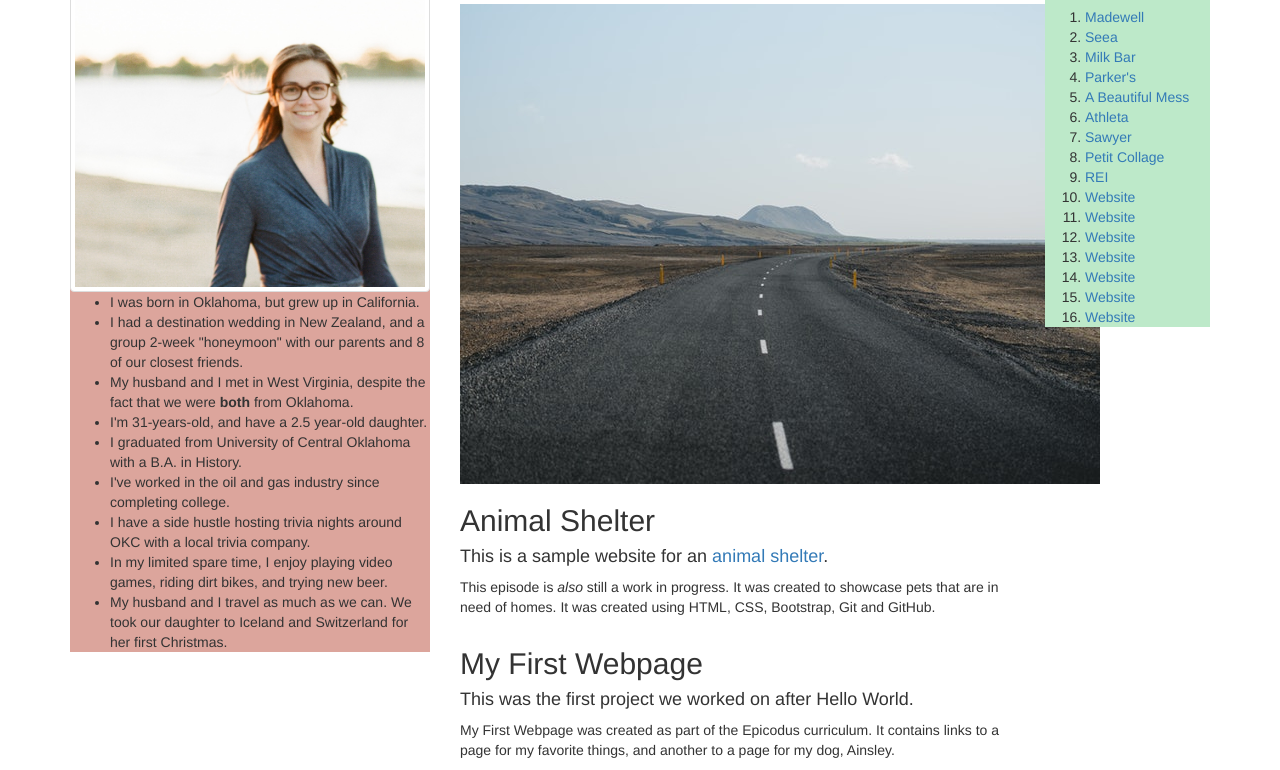
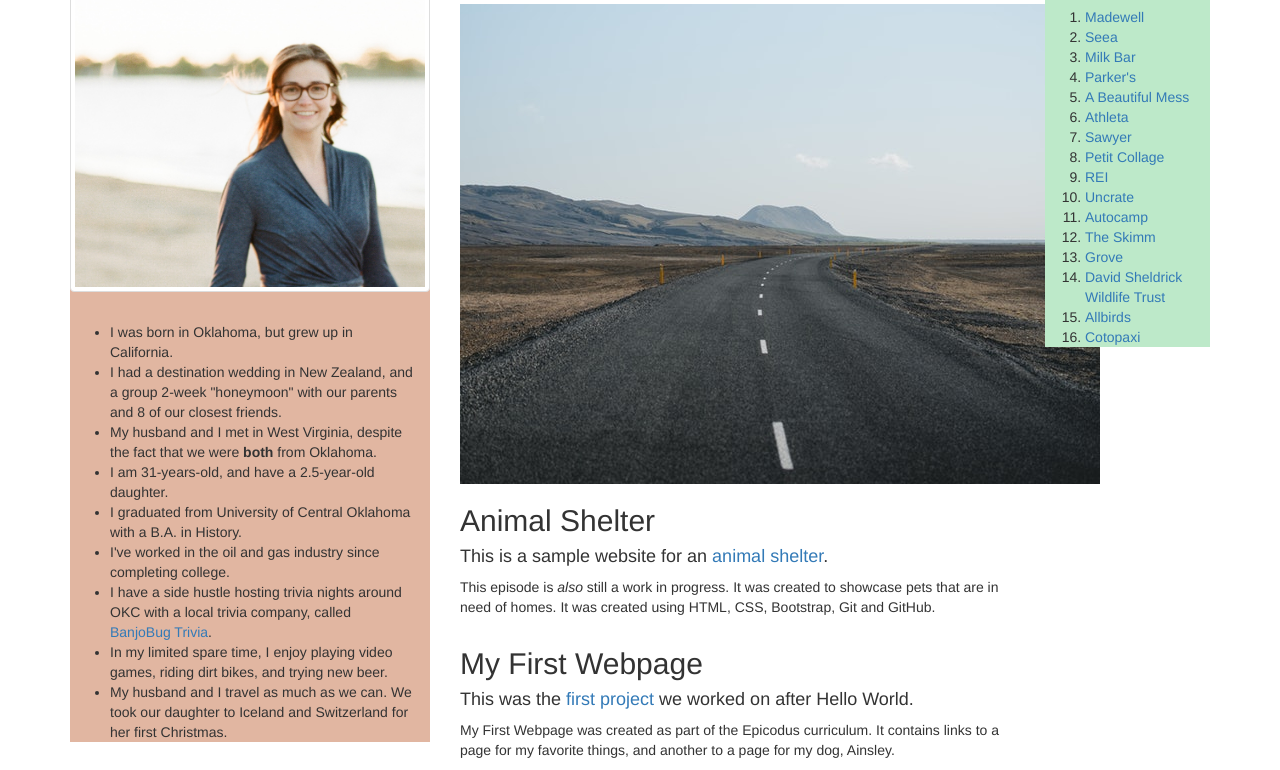
Before and after one commit to jesspropulsionlab/epicodus-portfolio, a plain HTML site: page index.html in a window 1280 px wide. Shown: the part 409-1179 px from the top of the page. Drawn offline with Linux system fonts and the light colour scheme.

Commit message:
Finish adding links to Favorite Things.

```diff
--- a/css/styles.css
+++ b/css/styles.css
@@ -3,5 +3,13 @@
 }
 
 .about-me {
-  background-color: #DCA59C;
+  background-color: #E1B6A1;
 }
+
+.about-me h2 {
+  text-align: center;
+}
+
+.about-me ul {
+  padding-right: 16px
+}
--- a/index.html
+++ b/index.html
@@ -15,16 +15,16 @@
         <div class="col-md-4">
           <div class="about-me">
             <h2>About Me</h2>
-            <img src="images/me.jpg" alt="A picture of the portfolio owner, Jess." class="img-thumbnail">
+            <p><img src="images/me.jpg" class="img-thumbnail" alt="A picture of the portfolio owner, Jess."></p>
             <br>
             <ul>
               <li>I was born in Oklahoma, but grew up in California.</li>
               <li>I had a destination wedding in New Zealand, and a group 2-week "honeymoon" with our parents and 8 of our closest friends.</li>
               <li>My husband and I met in West Virginia, despite the fact that we were <strong>both</strong> from Oklahoma.</li>
-              <li>I'm 31-years-old, and have a 2.5 year-old daughter.</li>
+              <li>I am 31-years-old, and have a 2.5-year-old daughter.</li>
               <li>I graduated from University of Central Oklahoma with a B.A. in History.</li>
               <li>I've worked in the oil and gas industry since completing college.</li>
-              <li>I have a side hustle hosting trivia nights around OKC with a local trivia company.</li>
+              <li>I have a side hustle hosting trivia nights around OKC with a local trivia company, called <a href="https://www.banjobug.com" target="_BLANK">BanjoBug Trivia</a>.</li>
               <li>In my limited spare time, I enjoy playing video games, riding dirt bikes, and trying new beer.</li>
               <li>My husband and I travel as much as we can. We took our daughter to Iceland and Switzerland for her first Christmas.</li>
             </ul>
@@ -51,13 +51,13 @@
             <li><a href="https://besawyer.com" target="_BLANK">Sawyer</a></li>
             <li><a href="https://petitcollage.com" target="_BLANK">Petit Collage</a></li>
             <li><a href="https://www.rei.com" target="_BLANK">REI</a></li>
-            <li><a href="#" target="_BLANK">Website</a></li>
-            <li><a href="#" target="_BLANK">Website</a></li>
-            <li><a href="#" target="_BLANK">Website</a></li>
-            <li><a href="#" target="_BLANK">Website</a></li>
-            <li><a href="#" target="_BLANK">Website</a></li>
-            <li><a href="#" target="_BLANK">Website</a></li>
-            <li><a href="#" target="_BLANK">Website</a></li>
+            <li><a href="https://uncrate.com" target="_BLANK">Uncrate</a></li>
+            <li><a href="https://autocamp.com" target="_BLANK">Autocamp</a></li>
+            <li><a href="https://www.theskimm.com" target="_BLANK">The Skimm</a></li>
+            <li><a href="https://www.grove.co/home" target="_BLANK">Grove</a></li>
+            <li><a href="https://www.sheldrickwildlifetrust.org" target="_BLANK">David Sheldrick Wildlife Trust</a></li>
+            <li><a href="https://www.allbirds.com" target="_BLANK">Allbirds</a></li>
+            <li><a href="https://www.cotopaxi.com" target="_BLANK">Cotopaxi</a></li>
           </ol>
         </div>
       </div>
@@ -71,7 +71,7 @@
         </div>
         <div class="col-md-6">
           <h2>My First Webpage</h2>
-          <h4>This was the first project we worked on after Hello World.</h4>
+          <h4>This was the <a href="#" target="_BLANK">first project</a> we worked on after Hello World.</h4>
           <p>My First Webpage was created as part of the Epicodus curriculum. It contains links
              to a page for my favorite things, and another to a page for my dog, Ainsley.</p>
         </div>
```
